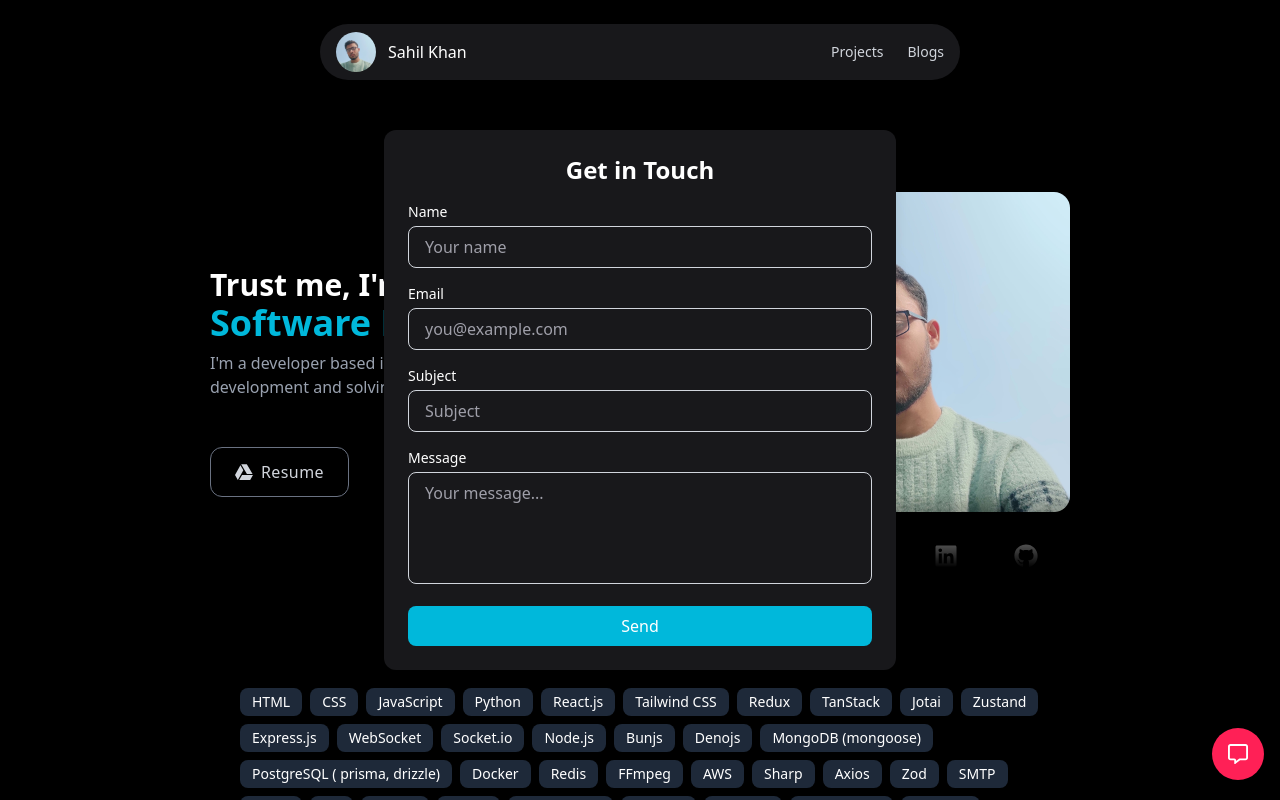
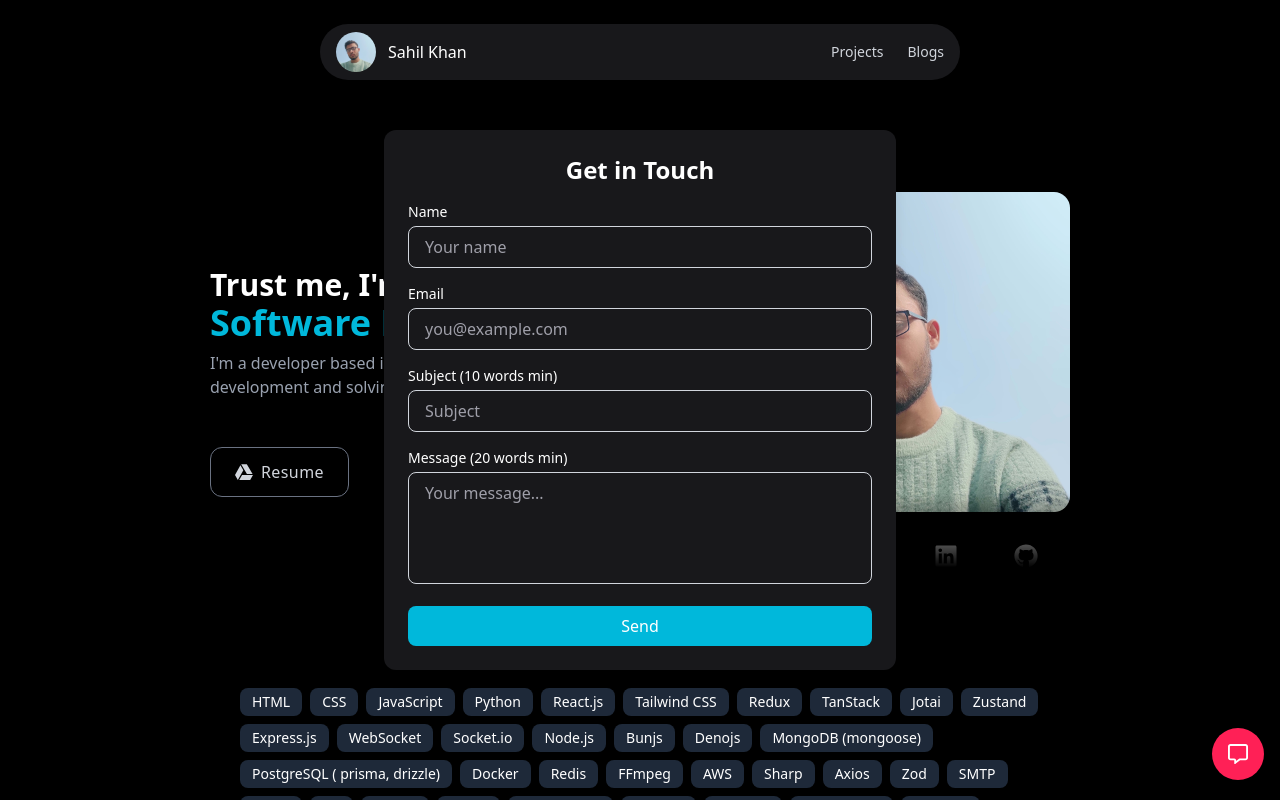
Before and after one commit to Itxsahil/portfolio-via-vite-react-ts, a React (Vite) app: page / in a window 1280 px wide. Both pictures are taken after a click on the element 1238 px from the left and 754 px from the top of the page. Shown: the top 800 px of the page. Built offline with nearby package versions, Linux system fonts and the light colour scheme.

Commit message:
wordes limits

```diff
--- a/src/components/Contact.tsx
+++ b/src/components/Contact.tsx
@@ -66,7 +66,7 @@ const Contact = () => {
         setTimeout(() => {
           setMailSuccess(false);
           setMailSending(false);
-        }, 700);
+        }, 1000);
       }
       // console.log(data);
       // eslint-disable-next-line @typescript-eslint/no-unused-vars
@@ -117,7 +117,7 @@ const Contact = () => {
 
           <div>
             <label className="block text-sm font-medium text-white">
-              Subject
+              Subject (10 words min)
             </label>
             <input
               type="text"
@@ -132,7 +132,7 @@ const Contact = () => {
 
           <div>
             <label className="block text-sm font-medium text-white">
-              Message
+              Message (20 words min)
             </label>
             <textarea
               className="mt-1 w-full border border-gray-300 rounded-lg px-4 py-2 h-28 resize-none focus:outline-none placeholder-zinc-400"
```
